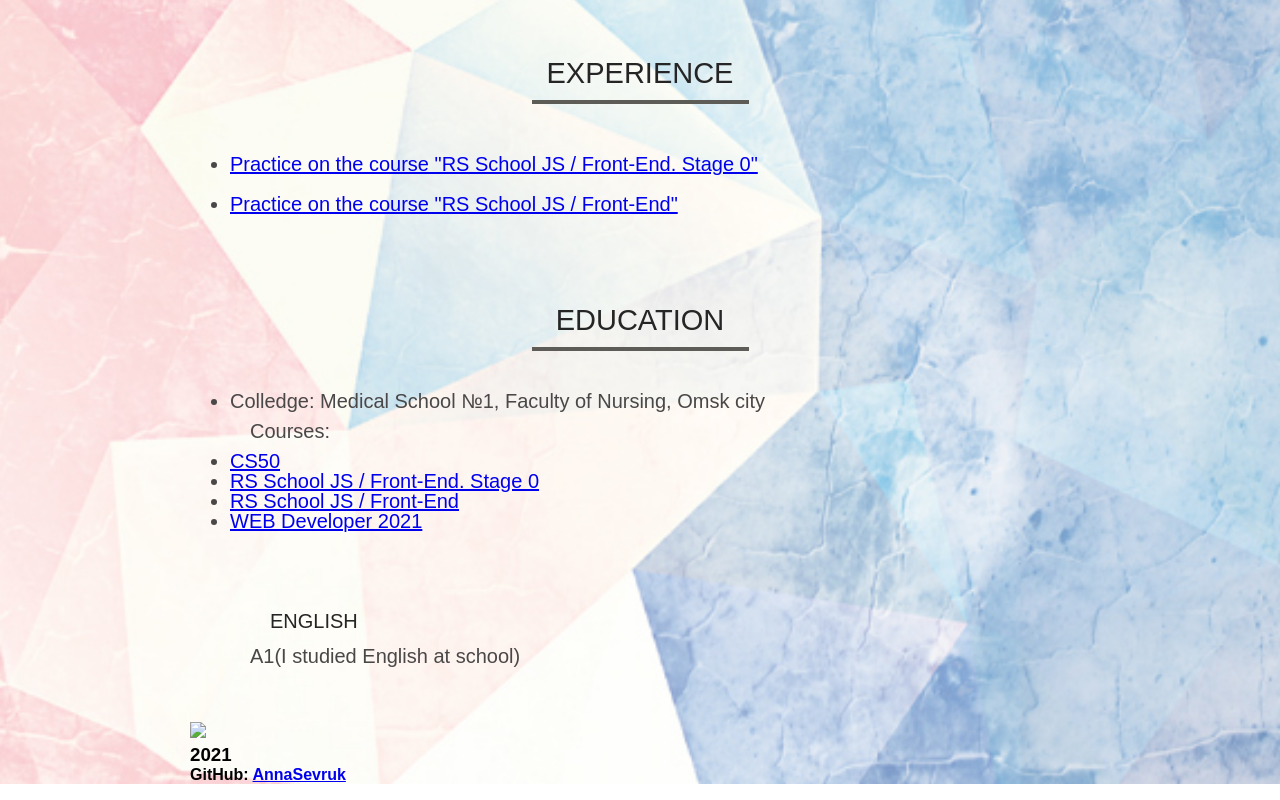
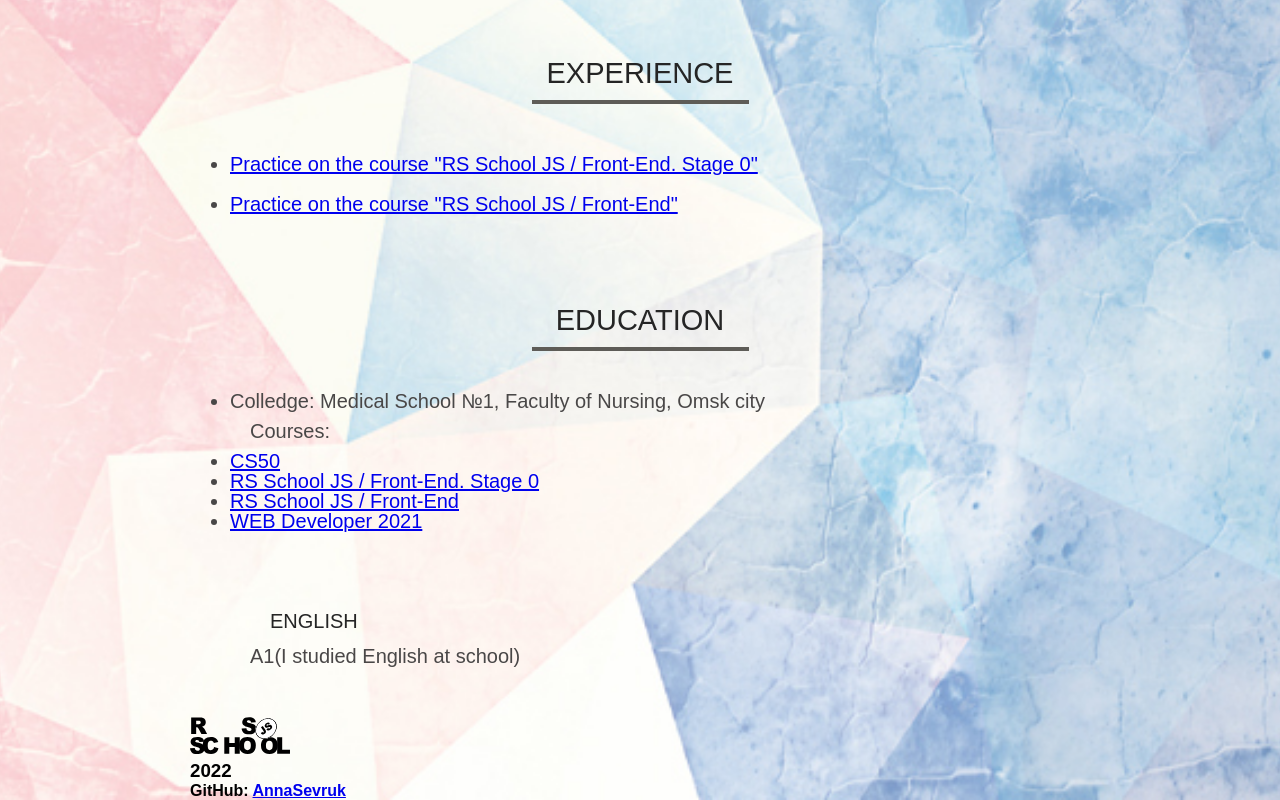
Before and after one commit to AnnaSevruk/rsschool-cv, a plain HTML site: page index.html in a window 1280 px wide. Shown: the part 1903-2703 px from the top of the page. Drawn offline with Linux system fonts and the light colour scheme.

Commit message:
fix: delete non-polishet images and add rs-logo

```diff
--- a/index.html
+++ b/index.html
@@ -123,10 +123,10 @@
         <div class="container">
             <h2>
                 <a href="https://rs.school/">
-                    <img class="rsschool" width="100px" src="../draft/source/images/rs_school_js.svg">
+                    <img class="rsschool" width="100px" src="../rsschool-cv/icons/rsschool/rs_school_js.svg">
                 </a>
             </h2>
-            <h3>2021</h3>
+            <h3>2022</h3>
             <h4><strong>GitHub:</strong>
                 <a href="https://github.com/AnnaSevruk">AnnaSevruk</a>
             </h4>
```
Also changed, not shown: icons/rsschool/rs_school_js.svg (added), img/я и соб 2.jpg (deleted), img/я и трен.jpg (deleted).
